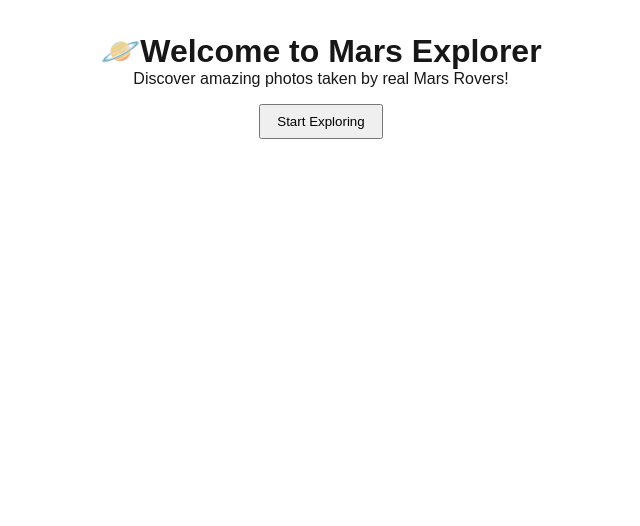
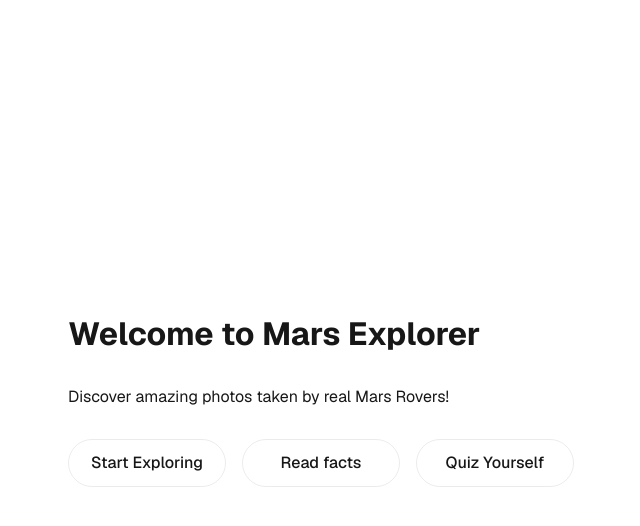
Before and after one commit to mihaicutaiulia/mars-rover, a Next.js app in the folder mars-rover/: page /home in a window 1280 px wide. Shown: the top 526 px of the page, without its empty margins (319-959 px from the left). Built offline with nearby package versions, Linux system fonts and the light colour scheme.

Commit message:
add buttons to home

```diff
--- a/mars-rover/app/home/page.tsx
+++ b/mars-rover/app/home/page.tsx
@@ -5,14 +5,36 @@ import Link from 'next/link';
 
 export default function HomePage() {
     return (
-        <main style={{ padding: '2rem', textAlign: 'center' }}>
-            <h1>🪐Welcome to Mars Explorer</h1>
-            <p>Discover amazing photos taken by real Mars Rovers!</p>
-            <Link href="/explore">
-                <button style={{ marginTop: '1rem', padding: '0.5rem 1rem' }}>
-                    Start Exploring
-                </button>
-            </Link>
-        </main>
+        <div className={styles.page}>
+            <main className={styles.main}>
+                <h1 className={styles.title}>Welcome to Mars Explorer</h1>
+                <p className={styles.description}>
+                    Discover amazing photos taken by real Mars Rovers!
+                </p>
+                <div className={styles.ctas}>
+                    <a
+                        href="/explore"
+                        rel="noopener noreferrer"
+                        className={styles.secondary}
+                    >
+                        Start Exploring
+                    </a>
+                    <a
+                        href="/facts"
+                        rel="noopener noreferrer"
+                        className={styles.secondary}
+                    >
+                        Read facts
+                    </a>
+                    <a
+                        href="quiz"
+                        rel="noopener noreferrer"
+                        className={styles.secondary}
+                    >
+                        Quiz Yourself
+                    </a>
+                </div>
+            </main>
+        </div>
     );
 }
```
